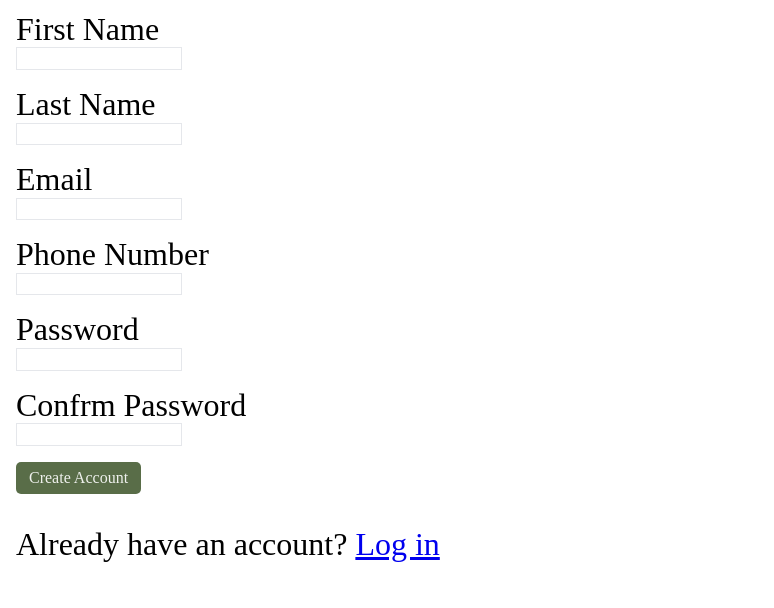
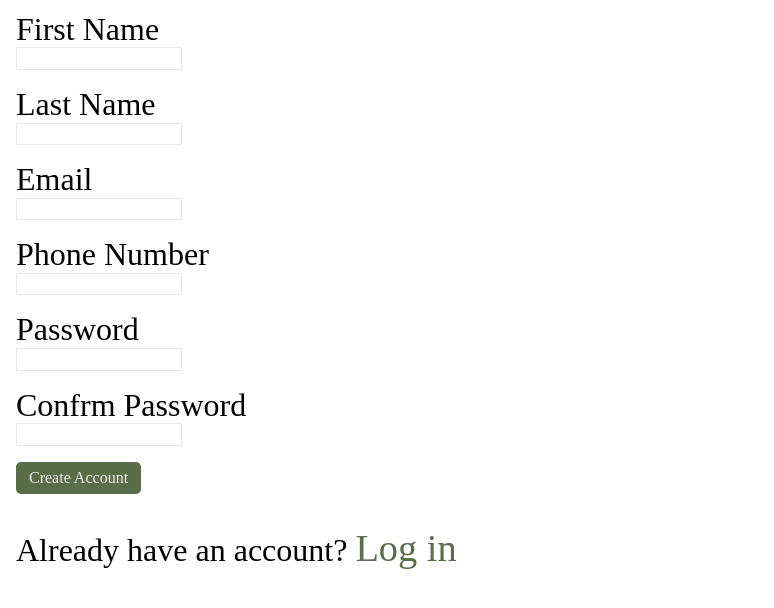
Before and after one commit to invisibleopey/sign-up-form, a plain HTML site: page dist/index.html in a window 1280 px wide. Shown: the part 685-1293 px from the top of the page, without its empty margins (0-774 px from the left). Drawn offline with Linux system fonts and the light colour scheme.

Commit message:
Style log in link

```diff
--- a/scss/_content.scss
+++ b/scss/_content.scss
@@ -30,4 +30,9 @@
       border-radius: 5px;
     }
   }
+  p a {
+    color: #596d48;
+    text-decoration: none;
+    font-size: larger;
+  }
 }
```
Also changed, not shown: dist/css/main.css, 1 other file.
